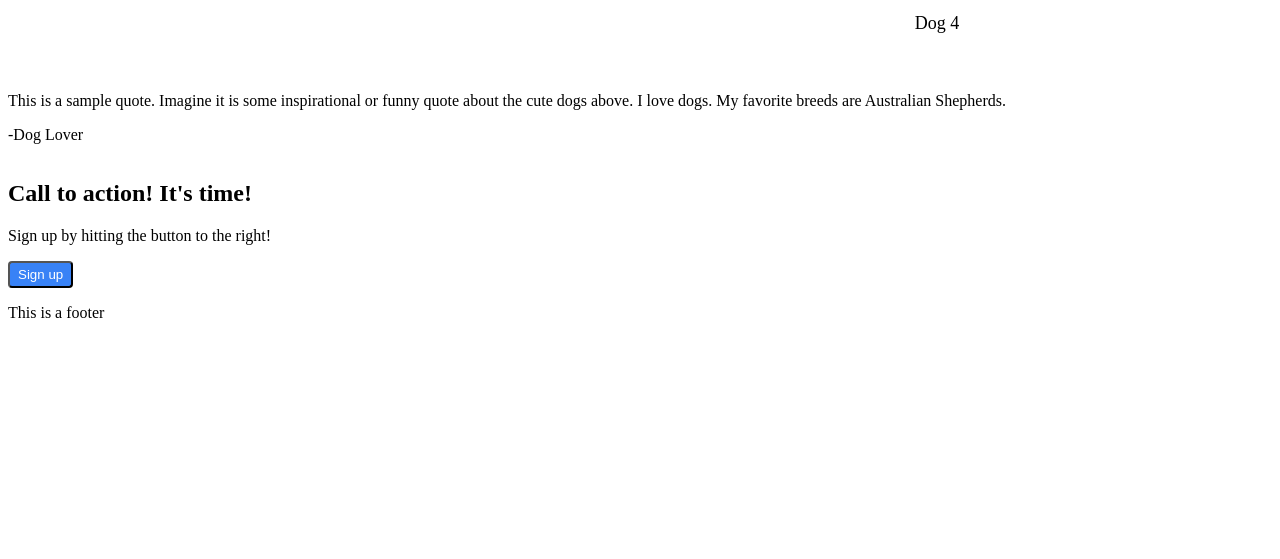
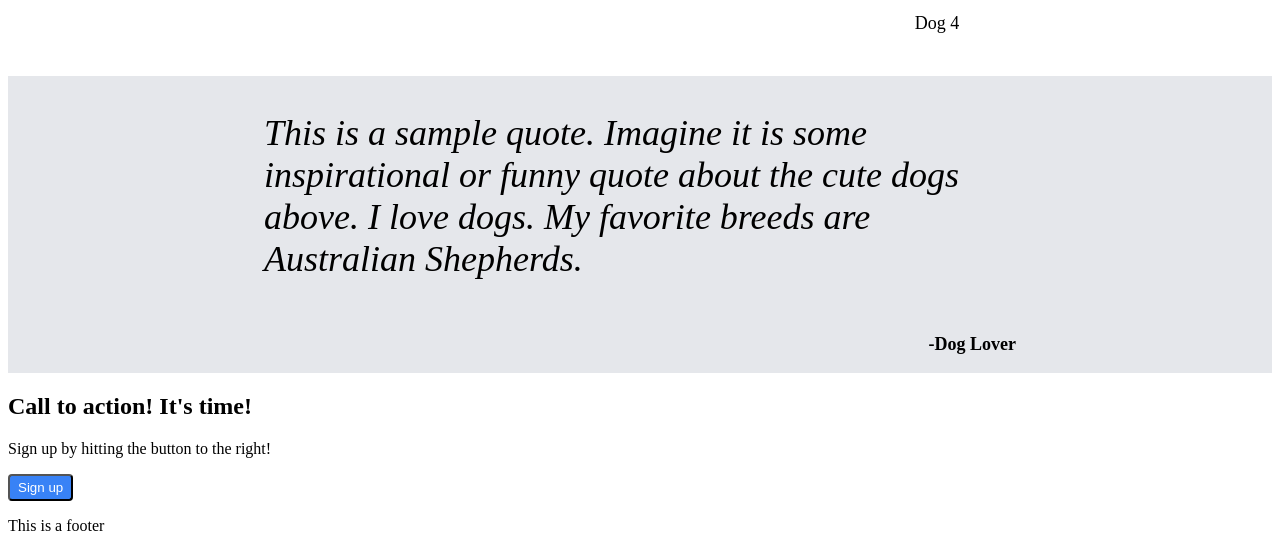
Before and after one commit to PrincessTrunks11/landing_page, a plain HTML site: page index.html in a window 1280 px wide. Shown: the part 846-1405 px from the top of the page. Before the commit the page ends 1192 px from the top, so only its background shows below. Drawn offline with Linux system fonts and the light colour scheme.

Commit message:
Style Quote-block

```diff
--- a/styles.css
+++ b/styles.css
@@ -100,3 +100,26 @@ nav ul li {
     padding: 24px;
     font-size: 18px;
 }
+
+/* Quote-block CSS */
+
+.quote-block {
+    background-color: #E5E7EB;
+    display: flex;
+    flex-direction: column;
+    align-items: center;
+}
+
+.quote {
+    font-size: 36px;
+    font-style: italic;
+    font-weight: lighter;
+    padding: 0 20vw;
+}
+
+.author {
+    font-size: 18px;
+    font-weight: bold;
+    align-self: flex-end;
+    padding: 0 20vw;
+}
```
